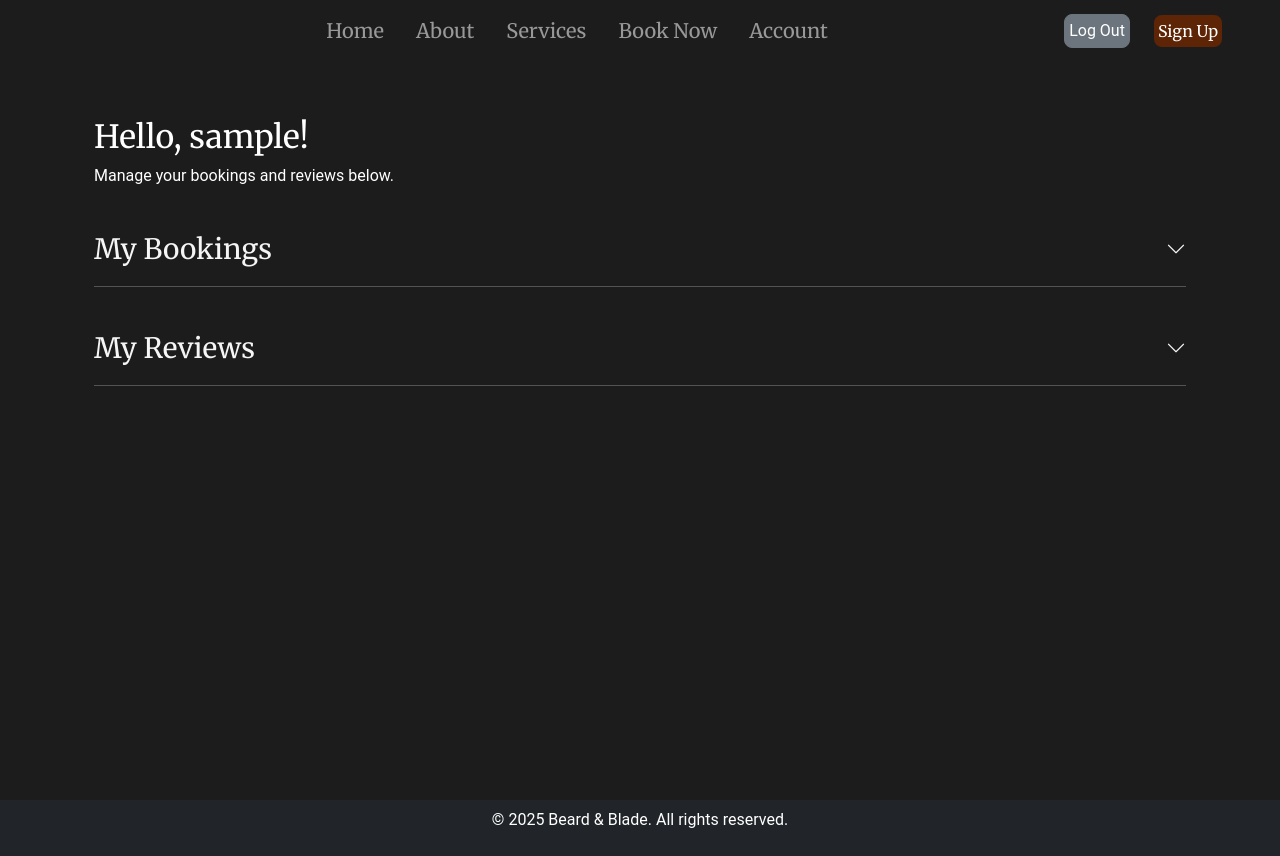
After one commit to collinsevan/beard-blade, a Django app: page /accounts/profile/ in a window 1280 px wide. The commit adds this page. Run offline with Django 4.2, Linux system fonts and the light colour scheme; a user stored in the database is signed in; tables that the repository leaves empty hold one stand-in row (values such as "Sample post").

Commit message:
Add profile page, urls and view. Update base nav, add icon toggle logic. Add profile rulesets.

```diff
--- a/barber/views.py
+++ b/barber/views.py
@@ -2,6 +2,8 @@ from django.shortcuts import render, redirect
 from django.contrib.auth.decorators import login_required
 from django.contrib.auth.models import User
 from django.contrib import messages
+from barber.models import Booking
+from datetime import date
 
 
 def home(request):
@@ -55,3 +57,26 @@ def register(request):
             request, "Your account has been created! Please log in.")
         return redirect('login')
     return render(request, 'registration/register.html')
+
+
+@login_required
+def profile(request):
+    """
+    Custom profile view for displaying the logged-in user's account details
+    and their bookings. Retrieves all bookings for the user and separates
+    them into upcoming and past bookings based on the current date.
+    """
+
+    # Retrieve all bookings for the current user
+    all_bookings = Booking.objects.filter(
+        user=request.user).order_by('time_slot__date')
+    today = date.today()
+    # Separate bookings into upcoming and past
+    upcoming_bookings = all_bookings.filter(time_slot__date__gte=today)
+    past_bookings = all_bookings.filter(time_slot__date__lt=today)
+    context = {
+        'username': request.user.username,
+        'upcoming_bookings': upcoming_bookings,
+        'past_bookings': past_bookings,
+    }
+    return render(request, 'profile.html', context)
--- a/beardblade/urls.py
+++ b/beardblade/urls.py
@@ -1,13 +1,14 @@
 from django.contrib import admin
 from django.urls import path, include
 from barber import views as barber_views
-from django.contrib.auth import views as auth_views
+from django.contrib.auth import views as auth_views  # noqa
 
 urlpatterns = [
     path('', barber_views.home, name='home'),
     path('base/', barber_views.base_view, name='base'),
     path('about/', barber_views.about, name='about'),
     path('book/', barber_views.book_now, name='book_now'),
+    path('accounts/profile/', barber_views.profile, name='profile'),
     path("accounts/register/", barber_views.register, name="register"),
     path("accounts/logout/", auth_views.LogoutView.as_view(
         template_name="registration/logout.html"), name="logout"),
--- a/static/css/style.css
+++ b/static/css/style.css
@@ -24,27 +24,16 @@ h2,
 h3,
 h4,
 h5,
-h6 {
+h6,
+a {
     font-family: 'Merriweather', sans-serif;
-    color: var(--rich-brown);
+    color: var(--professional-white);
     margin-top: 0;
 }
 
 /* Paragraph style */
 p {
     margin-bottom: 1rem;
-}
-
-/* Links */
-a {
-    color: var(--rich-brown);
-    text-decoration: none;
-    transition: color 0.3s ease;
-}
-
-a:hover {
-    color: var(--gold-accent);
-    text-decoration: underline;
 }
 
 /* Custom Button Styling */
@@ -54,10 +43,6 @@ a:hover {
     border: none;
     font-family: 'Merriweather', sans-serif;
     transition: background-color 0.3s ease;
-}
-
-.btn-custom:hover {
-    background-color: var(--gold-accent);
 }
 
 /* Home Page Background Image */
@@ -129,6 +114,44 @@ footer {
     background-color: #4e3629;
 }
 
+/* Profile styling */
+.profile-section-title {
+    font-size: 1.75rem;
+    font-weight: 500;
+    text-decoration: none;
+    cursor: pointer;
+    transition: transform 0.3s ease;
+    color: var(--professional-white);
+}
+
+.profile-section-title:hover {
+    transform: scale(1.01);
+}
+
+/* Style for the chevron icon next to section titles */
+.profile-section-title i {
+    font-size: 1.25rem;
+    transition: transform 0.3s ease;
+}
+
+/* Horizontal rule styling in profile page */
+#profile-page hr {
+    border-top: 1px solid var(--professional-white);
+}
+
+/* List group items in profile page (for bookings) */
+#profile-page .list-group-item {
+    background-color: transparent;
+    color: var(--professional-white);
+    border-color: var(--professional-white);
+}
+
+/* Log Out button styling */
+.btn-outline-light {
+    font-size: 1rem;
+    padding: 0.5rem 1rem;
+}
+
 /* Media Query for Smaller Screens */
 @media (max-width: 991px) {
     .sidebar {
--- a/static/js/script.js
+++ b/static/js/script.js
@@ -21,5 +21,35 @@ document.addEventListener("DOMContentLoaded", function () {
             }
         });
     });
-    console.log("Password toggle script loaded and running");
+
+    // Profile collapse toggle functionality: Toggle chevron icon on collapse events
+    const collapseElements = document.querySelectorAll("#profile-page .collapse");
+    collapseElements.forEach(function (collapseEl) {
+        collapseEl.addEventListener("show.bs.collapse", function () {
+            // Get the trigger element based on the collapse element's ID
+            const trigger = document.querySelector(
+                '[data-bs-toggle="collapse"][href="#' + collapseEl.id + '"]'
+            );
+            if (trigger) {
+                const icon = trigger.querySelector("i");
+                if (icon) {
+                    icon.classList.remove("bi-chevron-down");
+                    icon.classList.add("bi-chevron-up");
+                }
+            }
+        });
+        collapseEl.addEventListener("hide.bs.collapse", function () {
+            // Get the trigger element based on the collapse element's ID
+            const trigger = document.querySelector(
+                '[data-bs-toggle="collapse"][href="#' + collapseEl.id + '"]'
+            );
+            if (trigger) {
+                const icon = trigger.querySelector("i");
+                if (icon) {
+                    icon.classList.remove("bi-chevron-up");
+                    icon.classList.add("bi-chevron-down");
+                }
+            }
+        });
+    });
 });
--- a/templates/base.html
+++ b/templates/base.html
@@ -51,16 +51,20 @@
               <li class="nav-item mx-2">
                 <a class="nav-link" href="#">Book Now</a>
               </li>
+              {% if user.is_authenticated %}
+              <li class="nav-item mx-2">
+                <a class="nav-link" href="{% url 'profile' %}">Account</a>
+              </li>
+              {% endif %}
             </ul>
             <!-- Login / Sign up -->
             <div class="d-flex flex-column flex-lg-row justify-content-center align-items-center gap-3">
               {% if user.is_authenticated %}
-              <a href="{% url 'logout' %}" class="nav-link">Log Out</a>
+              <a href="{% url 'logout' %}" class="btn btn-secondary me-2 text-center fs-6 rounded-3 px-1 py-1">Log Out</a>
               {% else %}
               <a href="{% url 'login' %}" class="nav-link text-white">Log In</a>
               {% endif %}
-              <p class=" text-white mt-3">or</p>
-              <a href="{% url 'register' %}" class="text-white text-decoration-none px-1 py-1 rounded-3"
+              <a href="{% url 'register' %}" id="sign-up-btn" class="text-white text-decoration-none px-1 py-1 rounded-3"
                 style="background-color: #5d2506">Sign Up</a>
             </div>
           </div>
--- /dev/null
+++ b/templates/profile.html
@@ -0,0 +1,74 @@
+{% extends 'base.html' %}
+{% load static %}
+
+{% block title %}Profile - Beard & Blade{% endblock %}
+
+{% block content %}
+<!-- Profile Section -->
+<section id="profile-page" class="mb-5">
+    <div class="container mt-4 pt-4">
+        <!-- Greeting -->
+        <div class="row mb-4">
+            <div class="col">
+                <h2 class="text-white fs-0">Hello, {{ user.username }}!</h2>
+                <p class="text-white">Manage your bookings and reviews below.</p>
+            </div>
+        </div>
+        <!-- My Bookings Section -->
+        <div class="row">
+            <div class="col">
+                <a class="profile-section-title d-flex justify-content-between align-items-center"
+                    data-bs-toggle="collapse" href="#bookingsSection" role="button" aria-expanded="false"
+                    aria-controls="bookingsSection">
+                    <span>My Bookings</span>
+                    <i class="bi bi-chevron-down"></i>
+                </a>
+                <hr class="text-white">
+                <div class="collapse" id="bookingsSection">
+                    {% if upcoming_bookings %}
+                    <h5 class="text-white">Upcoming Bookings</h5>
+                    <ul class="list-group mb-3">
+                        {% for booking in upcoming_bookings %}
+                        <li class="list-group-item bg-transparent text-white border-white">
+                            {{ booking.service.name }} on {{ booking.time_slot.date }} at
+                            {{ booking.time_slot.start_time }}
+                        </li>
+                        {% endfor %}
+                    </ul>
+                    {% else %}
+                    <p class="text-white">No upcoming bookings.</p>
+                    {% endif %}
+                    {% if past_bookings %}
+                    <h5 class="text-white">Past Bookings</h5>
+                    <ul class="list-group">
+                        {% for booking in past_bookings %}
+                        <li class="list-group-item bg-transparent text-white border-white">
+                            {{ booking.service.name }} on {{ booking.time_slot.date }} at
+                            {{ booking.time_slot.start_time }}
+                        </li>
+                        {% endfor %}
+                    </ul>
+                    {% else %}
+                    <p class="text-white">No past bookings.</p>
+                    {% endif %}
+                </div>
+            </div>
+        </div>
+        <!-- My Reviews Section -->
+        <div class="row mt-4">
+            <div class="col">
+                <a class="profile-section-title d-flex justify-content-between align-items-center"
+                    data-bs-toggle="collapse" href="#reviewsSection" role="button" aria-expanded="false"
+                    aria-controls="reviewsSection">
+                    <span>My Reviews</span>
+                    <i class="bi bi-chevron-down"></i>
+                </a>
+                <hr class="text-white">
+                <div class="collapse" id="reviewsSection">
+                    <p class="text-white">No reviews yet.</p>
+                </div>
+            </div>
+        </div>
+    </div>
+</section>
+{% endblock %}
```
Also changed, not shown: templates/registration/logout.html (+4 -4 lines).
